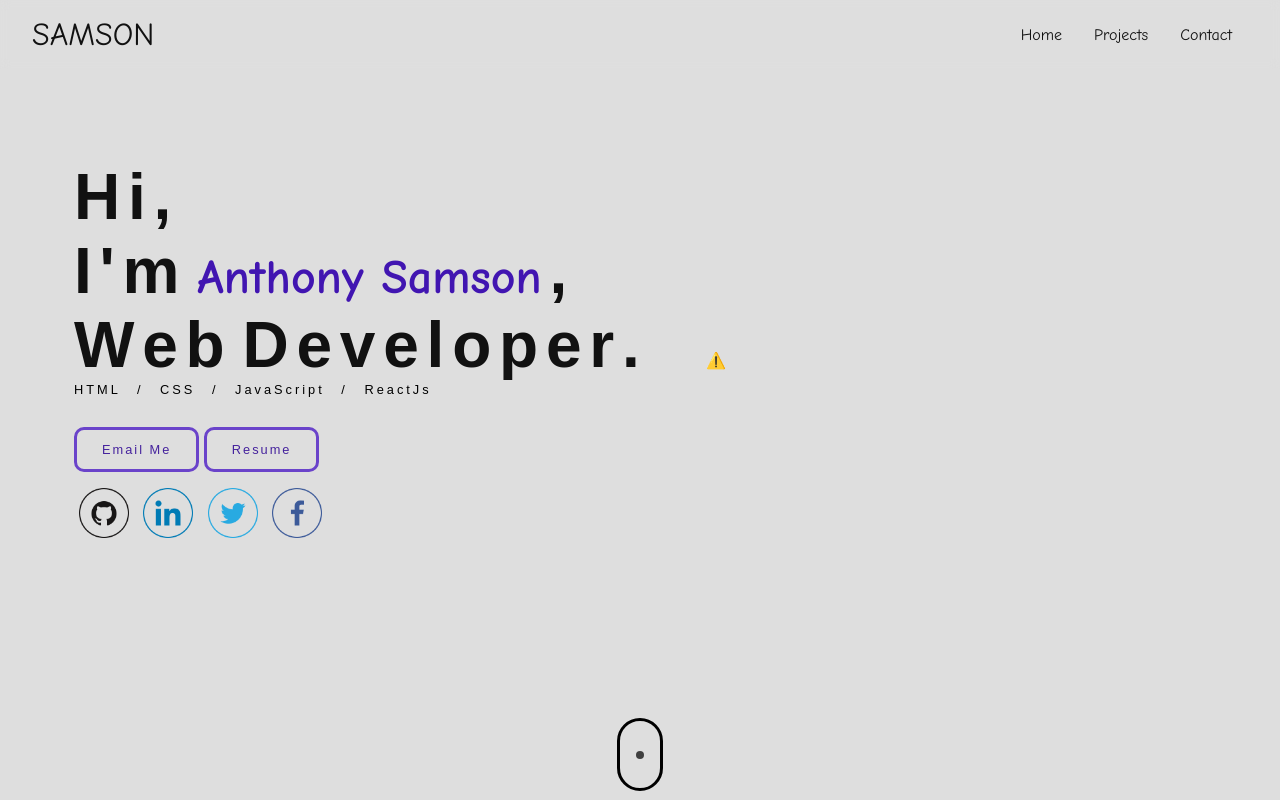
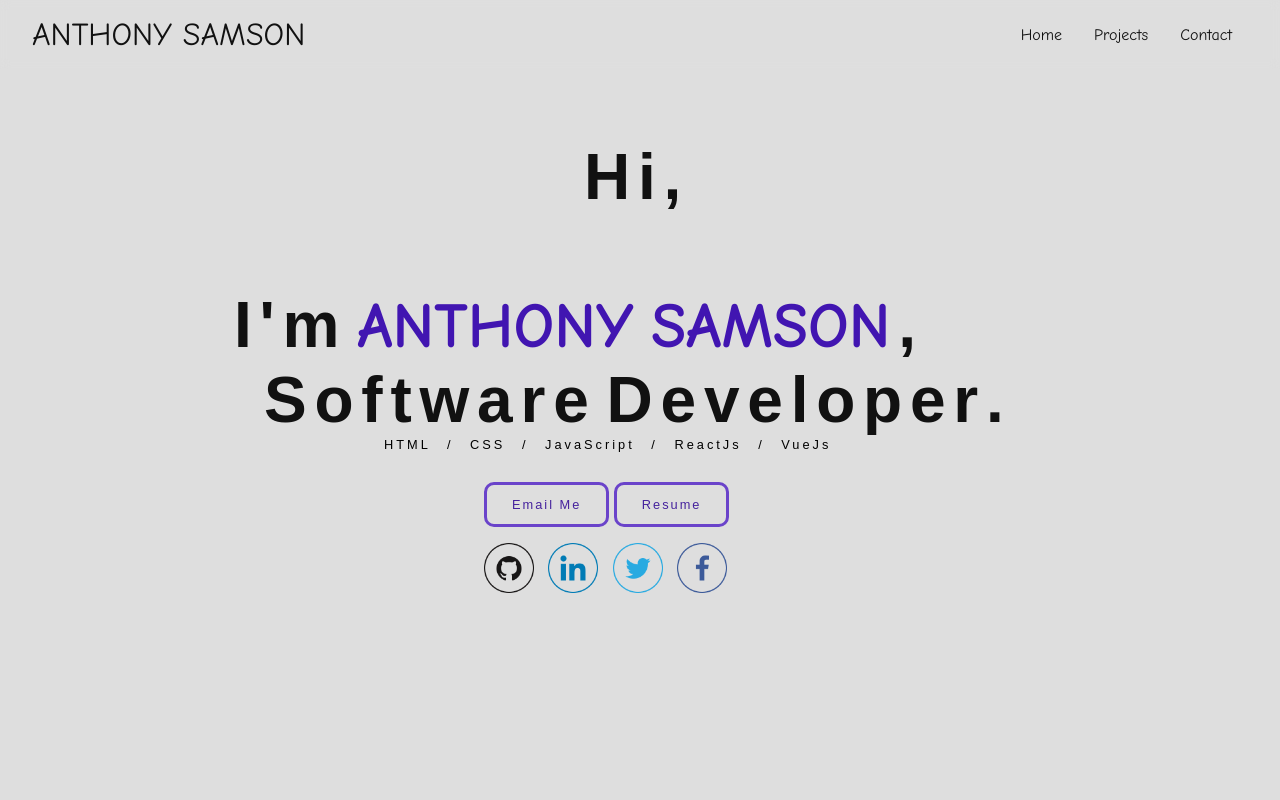
Before and after one commit to Samson063/personsl-website, a plain HTML site: page index.html in a window 1280 px wide. Shown: the top 800 px of the page. Drawn offline with nearby package versions, Linux system fonts and the light colour scheme; no server answers.

Commit message:
Edited Dashboard

```diff
--- a/css/style.css
+++ b/css/style.css
@@ -25,17 +25,35 @@ body {
   justify-content: space-between;
   height: calc(100vh - 81.6px);
   margin: auto;
-  max-width: 72em;
+  max-width: 52em;
   width: 100%;
   padding: 10px;
 }
 
+.hi {
+  margin-left: 350px;
+  margin-top: -20px;
+  /* color: #4115b1; */
+}
+
+.web {
+  margin-left: 30px;
+}
+
+.skills {
+  margin-left: 150px;
+}
+
+.email-resume {
+  margin-left: 100px;
+}
+
+.socials {
+  margin-left: 245px;
+}
+
 .text {
   margin-top: 150px;
-}
-
-.text-side {
-  margin-top: 100px;
 }
 
 .text h1 {
@@ -55,14 +73,16 @@ span:hover {
 
 span.anthony {
   color: #4115b1;
-  font-size: 3rem;
+  font-size: 4rem;
   font-family: Comic Sans MS;
+  text-transform: uppercase;
 }
 
 span.samson {
   color: #4115b1;
-  font-size: 3rem;
+  font-size: 4rem;
   font-family: Comic Sans MS;
+  text-transform: uppercase;
 }
 
 span.m-left {
@@ -336,8 +356,6 @@ input.myinput {
 }
 
 /*project cards*/
-@import url('https://fonts.googleapis.com/css?family=Roboto+Slab:100,300,400,700');
-@import url('https://fonts.googleapis.com/css?family=Raleway:300,300i,400,400i,500,500i,600,600i,700,700i,800,800i,900,900i');
 
 .cards {
   width: 100%;
@@ -448,55 +466,26 @@ input.myinput {
   opacity: 1;
 }
 
-/* Mouse Scroll Indicator */
-.mouse-scroll {
-  display: flex;
-  line-height: 18px;
-  font-size: 13px;
-  font-weight: normal;
-  color: #7f828d;
-  color: #000;
-  font-family: 'proxima-nova', 'Helvetica Neue', Helvetica, Arial, sans-serif;
-  letter-spacing: 2px;
-  text-decoration: none;
-  overflow: hidden;
-}
-
-.mouse {
-  position: relative;
-  display: block;
-  width: 46px;
-  height: 73px;
-  margin: 0 auto 20px;
-  -webkit-box-sizing: border-box;
-  -moz-box-sizing: border-box;
-  box-sizing: border-box;
-  border: 3px solid #000;
-  border-radius: 23px;
-}
-.mouse-movement {
-  position: absolute;
-  display: block;
-  top: 29%;
-  left: 50%;
-  width: 8px;
-  height: 8px;
-  margin: -4px 0 0 -4px;
-  background: #000;
-  border-radius: 50%;
-  -webkit-animation: scroll-ani 4s linear infinite;
-  -moz-animation: scroll-ani 4s linear infinite;
-  animation: scroll-ani 4s linear infinite;
-}
-
 /* media query for tablet devices */
 @media (max-width: 1086px) {
   .main-info-section {
     height: calc(65vh - 81.6px);
     margin: auto;
-    max-width: 72em;
+    max-width: 52em;
     width: 100%;
     padding: 10px;
+  }
+
+  .i-am {
+    margin-left: 50px;
+  }
+
+  span.anthony {
+    font-size: 3.5rem;
+  }
+
+  span.samson {
+    font-size: 3.5rem;
   }
 
   .text-side {
@@ -541,6 +530,7 @@ input.myinput {
     outline: none;
     font-size: 14px;
     position: relative;
+    border-radius: 8px;
   }
 
   form input:last-child {
@@ -624,4 +614,42 @@ input.myinput {
   .text h1 {
     font-size: 2.5rem;
   }
+
+  .hi {
+    margin-left: 0px;
+    margin-top: 100px;
+    /* color: #4115b1; */
+  }
+
+  .web {
+    margin-left: 0px;
+  }
+
+  .skills {
+    margin-left: 0px;
+  }
+
+  .email-resume {
+    margin-left: 0px;
+  }
+
+  .socials {
+    margin-left: 0px;
+  }
+
+  .text {
+    margin-top: 0px;
+  }
+
+  span.anthony {
+    font-size: 2rem;
+  }
+
+  span.samson {
+    font-size: 2rem;
+  }
+
+  .i-am {
+    margin-left: 0px;
+  }
 }
--- a/index.html
+++ b/index.html
@@ -26,7 +26,7 @@
 
   <body>
     <header class="header">
-      <a href="#home">SAMSON</a>
+      <a href="#home">ANTHONY SAMSON</a>
       <div class="menu-btn">
         <div class="menu-btn__lines"></div>
       </div>
@@ -41,20 +41,30 @@
       <div class="container main-info-section" id="home">
         <div class="text">
           <h1>
+            <div class="hi">
               <span>H</span>
               <span class="m-left">i</span>
               <span class="m-left">,</span>
+            </div>
             <br />
+            <div class="i-am">
               <span>I</span>
               <span class="m-left">'</span>
               <span class="m-left">m</span>
               <span class="anthony">Anthony</span>
               <span class="samson">Samson</span>
               <span class="m-left">,</span>
-            <br />
-            <span>W</span>
+            </div>
+            <!-- <br /> -->
+            <div class="web">
+              <span>S</span>
+              <span class="m-left">o</span>
+              <span class="m-left">f</span>
+              <span class="m-left">t</span>
+              <span class="m-left">w</span>
+              <span class="m-left">a</span>
+              <span class="m-left">r</span>
               <span class="m-left">e</span>
-            <span class="m-left">b</span>
               <span>D</span>
               <span class="m-left">e</span>
               <span class="m-left">v</span>
@@ -65,14 +75,19 @@
               <span class="m-left">e</span>
               <span class="m-left">r</span>
               <span class="m-left">.</span>
+            </div>
           </h1>
-          <p>HTML / CSS / JavaScript / ReactJs</p>
+          <div class="skills">
+            <p>HTML / CSS / JavaScript / ReactJs / VueJs</p>
+            <div class="email-resume">
               <a href="mailto:furthermaths078.com" target="_blank">Email Me</a>
               <a
                 href="https://docs.google.com/document/d/1EvdVxKaCY4kLuOwmzQf1OxwmkEfSmN7vbEEkggEgxh0/edit?usp=sharing"
                 target="_blank"
                 >Resume</a
               >
+            </div>
+          </div>
 
           <div class="socials">
             <a
@@ -104,15 +119,6 @@
               <img src="inc/facebook.png" alt="facebook-social-img" />
             </a>
           </div>
-        </div>
-        <div class="text-side">
-          <lottie-player
-            src="https://assets9.lottiefiles.com/packages/lf20_yoxytnij.json"
-            background="transparent"
-            speed="1"
-            style="width: 500px; height: 500px"
-            autoplay
-          ></lottie-player>
         </div>
       </div>
       <a class="mouse-scroll" href="#about">
```
Lines whose indentation alone changed are shown as unchanged.
